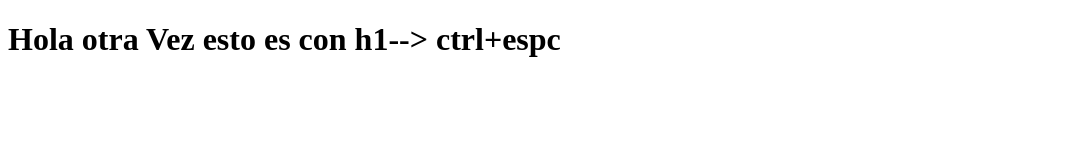
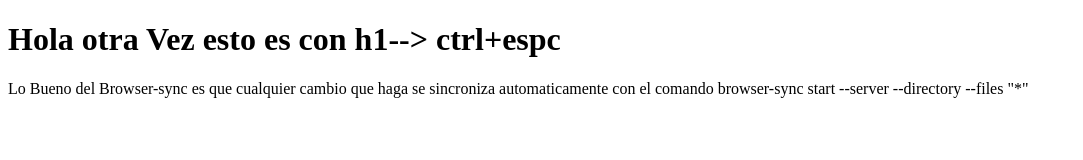
Before and after one commit to alx1716/CursoTW, a plain HTML site: page site/index.html in a window 1280 px wide. Shown: the whole page, without its empty margins (0-1083 px from the left). Drawn offline with Linux system fonts and the light colour scheme.

Commit message:
pequeña modificación en la página mostrando un comando de browser-syn

```diff
--- a/site/index.html
+++ b/site/index.html
@@ -7,5 +7,6 @@
 </head>
 <body>
 <h1>Hola otra Vez esto es con h1--> ctrl+espc </h1>
+<p>Lo Bueno del Browser-sync es que cualquier cambio que haga se sincroniza automaticamente con el comando browser-sync start --server --directory --files "*" </p>
 </body>
 </html>
```
